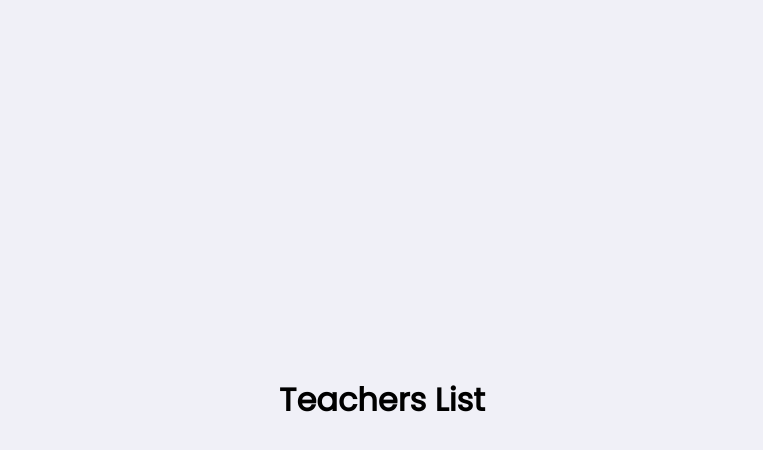
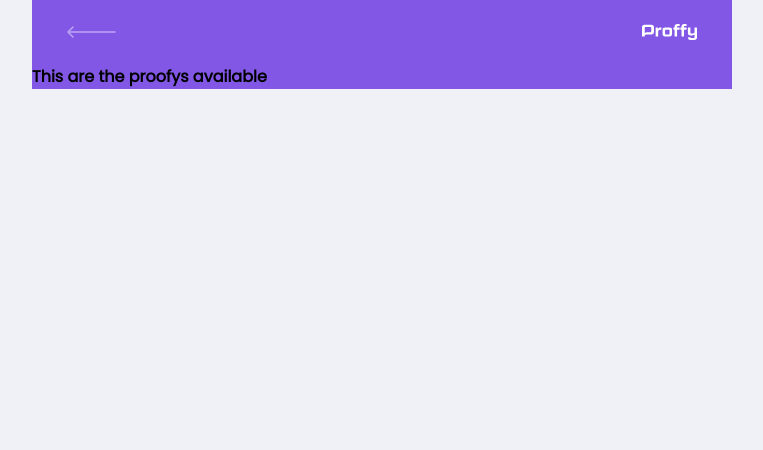
Before and after one commit to fabioniglio/proffy-nlw-web, a React (Create React App) app: page /study in a window 1280 px wide. Shown: the top 450 px of the page, without its empty margins (258-1021 px from the left). Built offline with nearby package versions, Linux system fonts and the light colour scheme.

Commit message:
content style teacher list page

```diff
--- a/src/pages/Landing/index.tsx
+++ b/src/pages/Landing/index.tsx
@@ -1,4 +1,5 @@
 import React from "react";
+import { Link } from "react-router-dom";
 
 import logoImg from "../../assets/images/logo.svg";
 import landingImg from "../../assets/images/landing.svg";
@@ -20,15 +21,15 @@ function Landing() {
 
         <img src={landingImg} alt="" className="hero-image" />
         <div className="buttons-container">
-          <a href="" className="study">
+          <Link to="study" className="study">
             <img src={studyIcon} alt="Study" />
             Study
-          </a>
+          </Link>
 
-          <a href="" className="give-classes">
+          <Link to="give-classes" className="give-classes">
             <img src={giveClassesIcon} alt="Study" />
             Give Classes
-          </a>
+          </Link>
         </div>
         <span className="total-connections">
           Total of 200 conections that happen!
--- a/src/pages/TeacherList/index.tsx
+++ b/src/pages/TeacherList/index.tsx
@@ -1,7 +1,28 @@
 import React from "react";
+import { Link } from "react-router-dom";
+
+import logoImg from "../../assets/images/logo.svg";
+import backIcon from "../../assets/images/icons/back.svg";
+
+import "./styles.css";
 
 function TeacherList() {
-  return <h1>Teachers List</h1>;
+  return (
+    <div id="page-teacher-list" className="container">
+      <header className="page-header">
+        <div className="top-bar-container">
+          <Link to="/">
+            <img src={backIcon} alt="Back" />
+          </Link>
+          <img src={logoImg} alt="Proffy" />
+        </div>
+
+        <div className="header-content">
+          <strong>This are the proofys available</strong>
+        </div>
+      </header>
+    </div>
+  );
 }
 
 export default TeacherList;
--- /dev/null
+++ b/src/pages/TeacherList/styles.css
@@ -0,0 +1,34 @@
+#page-teacher-list {
+  width: 100vw;
+  height: 100vh;
+}
+
+.page-header {
+  display: flex;
+  flex-direction: column;
+  background: var(--color-primary);
+
+}
+
+.page-header .top-bar-container {
+  width: 90%;
+  margin: 0 auto;
+  display: flex;
+  justify-content: space-between;
+  align-items: center;
+  color: var(--color-text-in-primary);
+  padding: 1.6rem 0;
+}
+
+.page-header .top-bar-container a {
+  height: 3.2rem;
+  transition: opacity 0.2s;
+}
+
+.page-header .top-bar-container a:hover {
+  opacity: 0.6;
+}
+
+.page-header .top-bar-container > img {
+  height: 1.6rem;
+}
```
